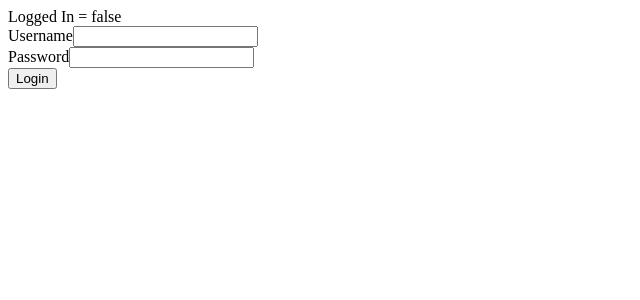
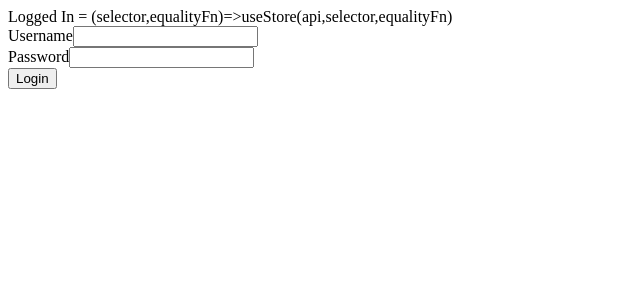
Before and after one commit to charliecpu/ReactUtils, a React (Vite) app: page / in a window 1280 px wide. Shown: the top 300 px of the page, without its empty margins (0-640 px from the left). Built offline with nearby package versions, Linux system fonts and the light colour scheme.

Commit message:
3-28-3 in process

```diff
--- a/src/Login.tsx
+++ b/src/Login.tsx
@@ -1,9 +1,8 @@
 import { useForm } from "react-hook-form"
-import { createUserStore } from "./UserStore";
+import { useUserStore } from "./UserStore";
 
 type forminput = { username: string, password: string }
-const url = "http://localhost:5086/api/";
-const useUserStore = createUserStore(url);
+
 export default function Login() {
     const { register, handleSubmit, formState: { errors } } = useForm<forminput>();
     const login = useUserStore((state) => state.login);
--- a/src/UserStore.ts
+++ b/src/UserStore.ts
@@ -18,11 +18,10 @@ async function loginUser(apiUrl: string, username: string, password: string): Pr
     const user = await postData<User>("login", { username, password });
     return user;
 }
-
 let userstore: UseBoundStore<StoreApi<User>>;
 
 const keyname = "userstore";
-export function createUserStore(apiUrl: string) {
+export function useUserStore() {
     if (!userstore) {
         userstore = create<User>(
             (set) => {
@@ -38,8 +37,8 @@ export function createUserStore(apiUrl: string) {
                         set(newstate);
                     },
                     login: async (username: string, password: string) => {
-                        const user = await loginUser(apiUrl, username, password);
-                        const newstate = { username: user.username, rolename: user.rolename, rolerank: user.rolerank, sessionkey: user.sessionkey, errorMessage: user.errorMessage, isLoggedIn: true };
+                        const roleval = username.toLowerCase().startsWith("x") && password != "" ? "admin" : "user";
+                        const newstate = { username: username, role: roleval, isLoggedIn: true };
                         sessionStorage.setItem(keyname, JSON.stringify(newstate));
                         set(newstate);
                     }
@@ -48,4 +47,5 @@ export function createUserStore(apiUrl: string) {
         )
     }
     return userstore;
-};
+}
+;
```
